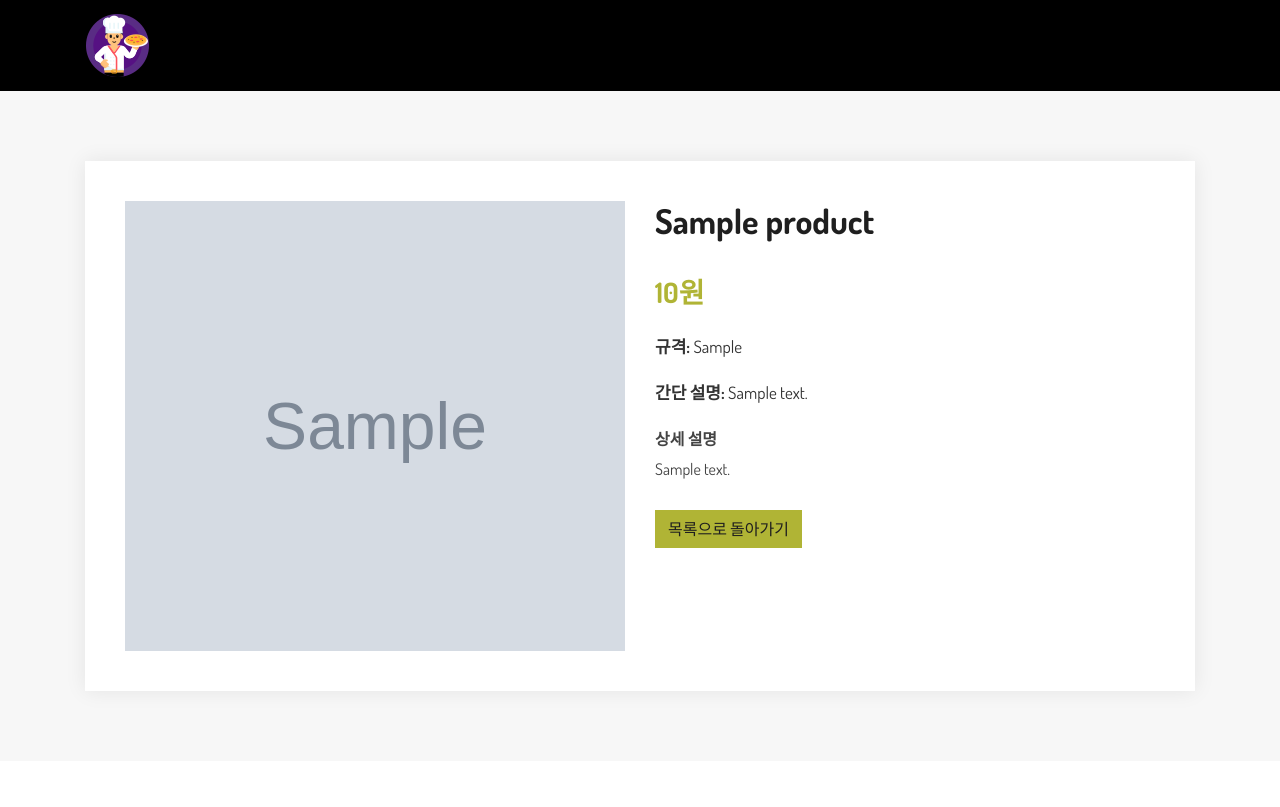
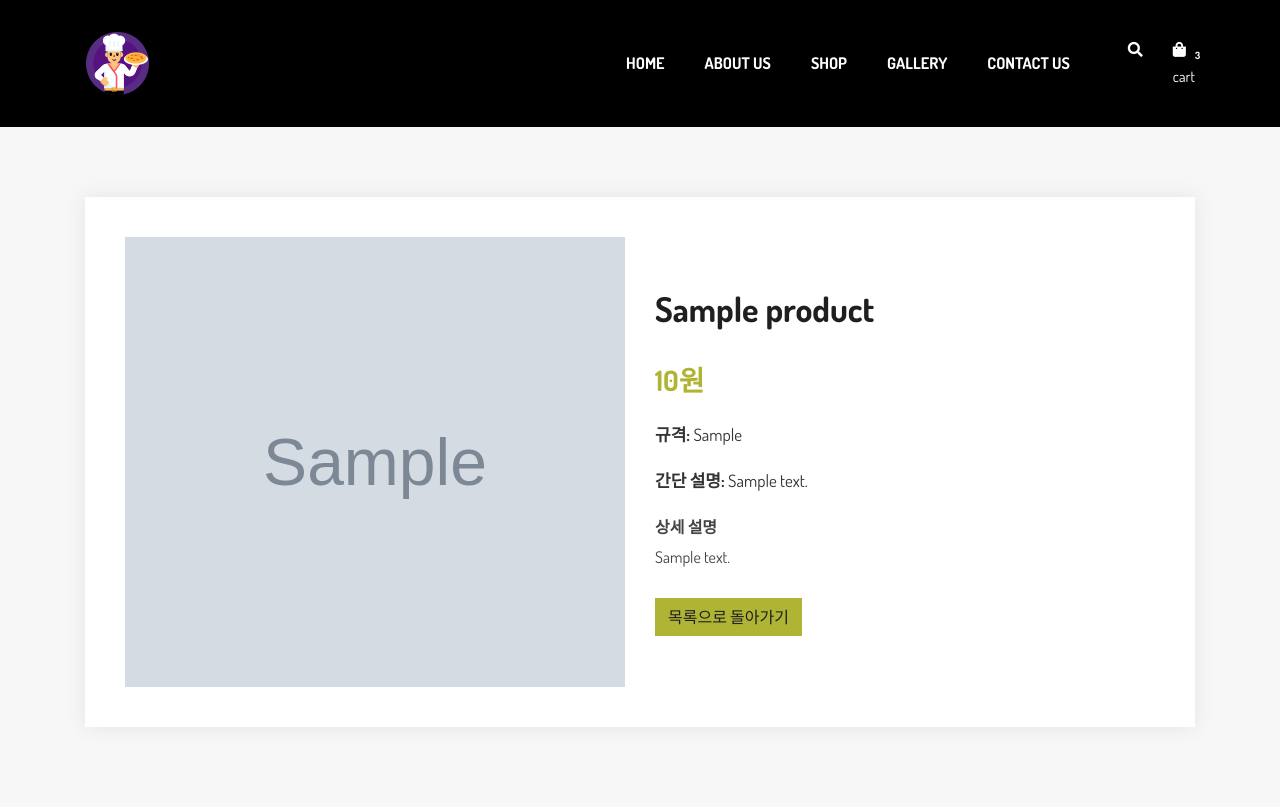
Before and after one commit to mio1248/mytest, a Django app: a page that uses shop/templates/product_detail.html in a window 1280 px wide. Before the commit the page ends 698 px from the top, so only its background shows below. Run offline with Django 5.2, Linux system fonts and the light colour scheme; tables that the repository leaves empty hold one stand-in row (values such as "Sample post"); grey boxes marked "Sample" are stand-in pictures; some libraries are stand-ins or nearby versions.

Commit message:
Add main header navigation to product detail page

```diff
--- a/shop/templates/product_detail.html
+++ b/shop/templates/product_detail.html
@@ -31,9 +31,18 @@
         .main-header .attr-nav > ul > li > a i{
             color: #fff !important;
         }
+        .main-header .navbar .navbar-brand,
+        .main-header .navbar .logo{
+            background: transparent !important;
+        }
+        .side,
+        .side.right{
+            display: none !important;
+        }
         .detail-wrap{
             padding: 70px 0;
             background: #f7f7f7;
+            min-height: calc(100vh - 120px);
         }
         .detail-card{
             background: #fff;
@@ -71,6 +80,20 @@
             white-space: pre-line;
             margin-bottom: 25px;
         }
+        @media (max-width: 991px){
+            .detail-card{
+                padding: 25px;
+            }
+            .detail-image{
+                margin-bottom: 30px;
+            }
+            .detail-image img{
+                height: 320px;
+            }
+            .detail-info h2{
+                font-size: 28px;
+            }
+        }
     </style>
 </head>
 <body>
@@ -78,18 +101,59 @@
         <nav class="navbar navbar-expand-lg navbar-light bg-light navbar-default bootsnav">
             <div class="container">
                 <div class="navbar-header">
-                    <a class="navbar-brand" href="{% url 'index' %}">
-                        <img src="{% static 'images/logo.png' %}" class="logo" alt="">
-                    </a>
+                    <button class="navbar-toggler" type="button" data-toggle="collapse" data-target="#navbar-menu" aria-controls="navbars-rs-food" aria-expanded="false" aria-label="Toggle navigation">
+                        <i class="fa fa-bars"></i>
+                    </button>
+                    <a class="navbar-brand" href="{% url 'index' %}"><img src="{% static 'images/logo.png' %}" class="logo" alt=""></a>
+                </div>
+
+                <div class="collapse navbar-collapse" id="navbar-menu">
+                    <ul class="nav navbar-nav ml-auto" data-in="fadeInDown" data-out="fadeOutUp">
+                        <li class="nav-item"><a class="nav-link" href="{% url 'index' %}">Home</a></li>
+                        <li class="nav-item"><a class="nav-link" href="#">About Us</a></li>
+                        <li class="dropdown active">
+                            <a href="#" class="nav-link dropdown-toggle arrow" data-toggle="dropdown">SHOP</a>
+                            <ul class="dropdown-menu">
+                                <li><a href="checkout.html">Checkout</a></li>
+                                <li><a href="my-account.html">My Account</a></li>
+                                <li><a href="wishlist.html">Wishlist</a></li>
+                            </ul>
+                        </li>
+                        <li class="nav-item"><a class="nav-link" href="#">Gallery</a></li>
+                        <li class="nav-item"><a class="nav-link" href="#">Contact Us</a></li>
+                    </ul>
+                </div>
+
+                <div class="attr-nav">
+                    <ul>
+                        <li class="search"><a href="#"><i class="fa fa-search"></i></a></li>
+                        <li>
+                            <a href="#">
+                                <i class="fa fa-shopping-bag"></i>
+                                <span class="badge">3</span>
+                                <p>cart</p>
+                            </a>
+                        </li>
+                    </ul>
                 </div>
             </div>
         </nav>
     </header>
 
+    <div class="top-search">
+        <div class="container">
+            <div class="input-group">
+                <span class="input-group-addon"><i class="fa fa-search"></i></span>
+                <input type="text" class="form-control" placeholder="Search">
+                <span class="input-group-addon close-search"><i class="fa fa-times"></i></span>
+            </div>
+        </div>
+    </div>
+
     <div class="detail-wrap">
         <div class="container">
             <div class="detail-card">
-                <div class="row">
+                <div class="row align-items-center">
                     <div class="col-lg-6 col-md-6 detail-image">
                         {% if product.image %}
                         <img src="{{ product.image.url }}" alt="{{ product.name }}">
@@ -113,5 +177,7 @@
     <script src="{% static 'js/jquery-3.2.1.min.js' %}"></script>
     <script src="{% static 'js/popper.min.js' %}"></script>
     <script src="{% static 'js/bootstrap.min.js' %}"></script>
+    <script src="{% static 'js/bootsnav.js' %}"></script>
+    <script src="{% static 'js/custom.js' %}"></script>
 </body>
 </html>
```
